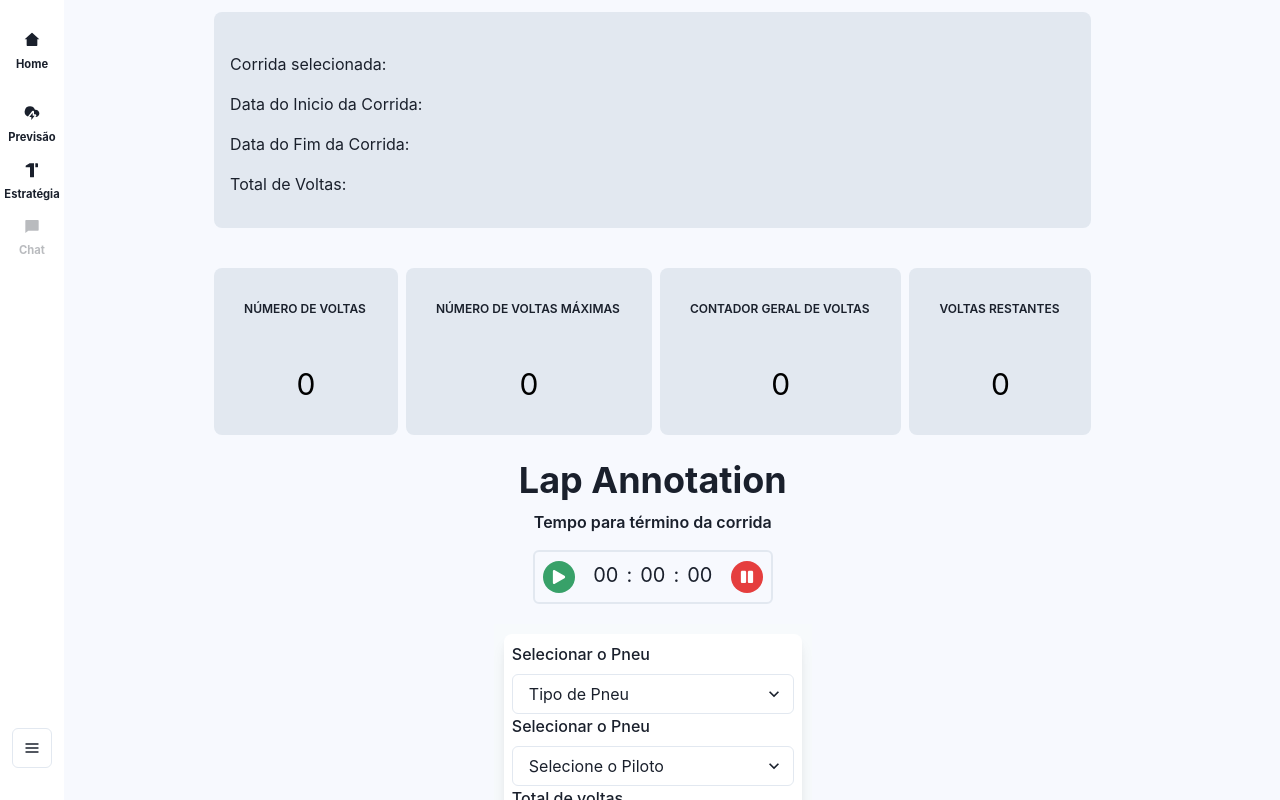
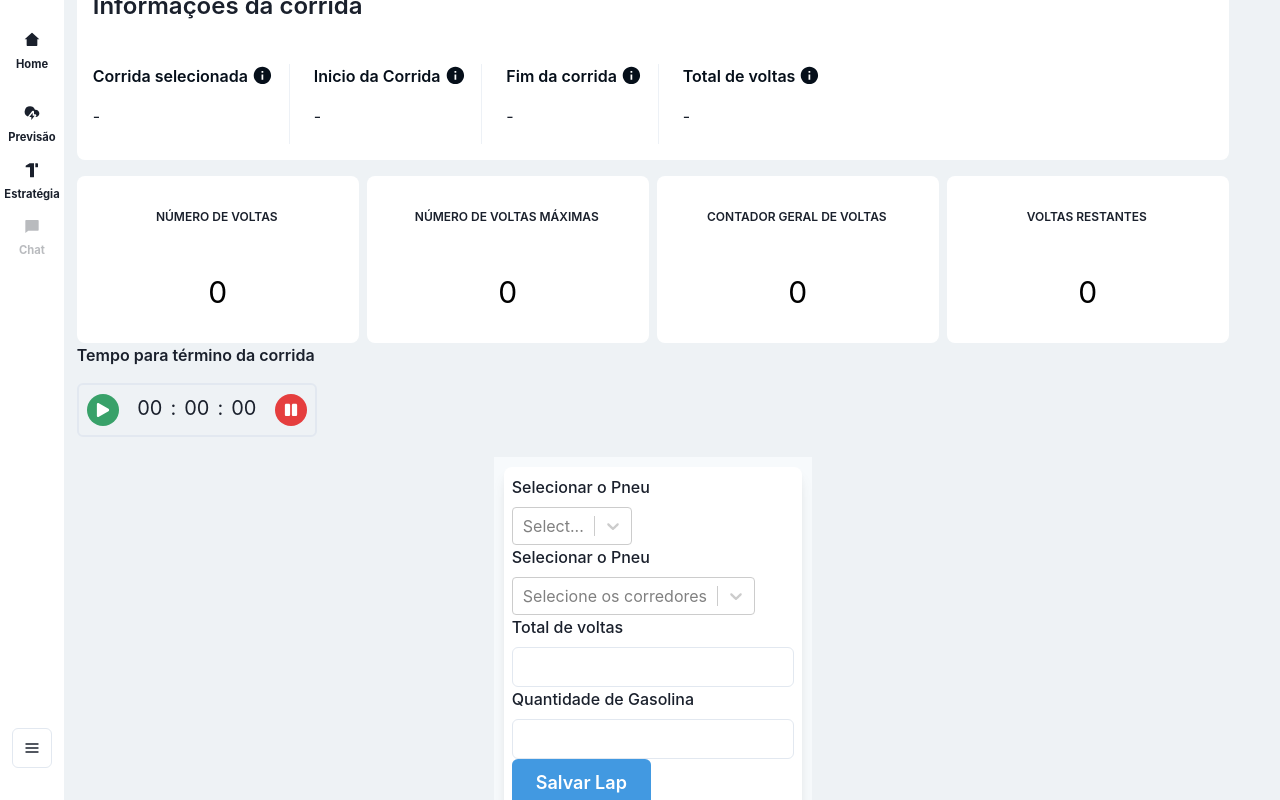
Before and after one commit to ICEI-PUC-Minas-PPLES-TI/plf-es-2023-1-ti5-5104100-race-engineering, a Next.js app in the folder codigo/web/race-engineering/: page /estrategy in a window 1280 px wide. Built offline with nearby package versions, Linux system fonts and the light colour scheme; no server answers.

Commit message:
refactor: estrategy

```diff
--- a/codigo/web/race-engineering/src/pages/_document.tsx
+++ b/codigo/web/race-engineering/src/pages/_document.tsx
@@ -6,7 +6,7 @@ export default function Document() {
       <Head />
       <body
         style={{
-          background: "#f7f9fe",
+          background: "#eef2f5",
         }}
       >
         <Main />
--- a/codigo/web/race-engineering/src/pages/estrategy/index.tsx
+++ b/codigo/web/race-engineering/src/pages/estrategy/index.tsx
@@ -6,7 +6,7 @@ import { useEffect, useState } from "react";
 import { useForm } from "react-hook-form";
 // Here we have used react-icons package for the icons
 import { GoChevronRight } from "react-icons/go";
-import { MdOutlineContentCopy } from "react-icons/md";
+import { RiInformationFill } from "react-icons/ri";
 
 import Sidebar from "@/components/sidebar/Sidebar";
 import { AuthProvider } from "@/context/AuthContext";
@@ -73,7 +73,7 @@ export default function App({ Component, pageProps }: AppProps) {
   const [laps, setLaps] = useState([]);
   const [selectedRace, setSelectedRace] = useState({});
   const [selectedIdRace, setSelectedIdRace] = useState("");
-  const [maxLap, setMaxLap] = useState(0);
+  const [maxLap, setMaxLap] = useState("");
   const { register, handleSubmit } = useForm<FormData>(); //nem vai precisar eu acho
 
   useEffect(() => {
@@ -119,43 +119,9 @@ export default function App({ Component, pageProps }: AppProps) {
       </Box>
 
       <ChakraProvider>
-        <Container maxW="6xl" px={{ base: 6, md: 3 }} py={14}>
-          <Stack
-            direction={{ base: "column", md: "row" }}
-            spacing={2}
-            justifyContent="center"
-          >
-            <Stack
-              direction="column"
-              spacing={6}
-              justifyContent="center"
-              mb={{ base: 3, md: 0 }}
-            >
-              <Box>
-                <chakra.h1
-                  fontSize="5xl"
-                  lineHeight={1}
-                  fontWeight="bold"
-                  textAlign="left"
-                >
-                  Defina a Estratégida <br />
-                  <chakra.span color="teal"> da Corrida</chakra.span>
-                </chakra.h1>
-              </Box>
-
-              <HStack spacing={{ base: 0, sm: 2 }} flexWrap="wrap">
-                <FormControl variant="floating" id="first-name">
-                  <FormLabel>Número de voltas máxima</FormLabel>
-                  <Input
-                    onChange={handleMaxLap}
-                    value={maxLap}
-                    placeholder="Digite o número de voltas máxima"
-                  />
-                </FormControl>
-              </HStack>
-
-              <Box w="100%" marginY="4">
-                <FormControl variant="floating" id="first-name">
+        <Box w="98vw" justifyContent="center" alignItems="center" padding="4%">
+          <Box display="flex" flexDir="row" bg="white" p={3} rounded="lg">
+            <FormControl mr="2" id="first-name" width="50%">
               <FormLabel>Corrida para a estratégia</FormLabel>
               <Select
                 placeholder="Selecione a corrida"
@@ -167,21 +133,128 @@ export default function App({ Component, pageProps }: AppProps) {
               >
                 {races.map((race) => (
                   <option key={race.id} value={race.id}>
-                        {/* {race.name} - {race.circuit}  N CONSIGO COLOCAR NA LINHA DE CIMA O ID e name na debaixo*/}
                     {race.name}
                   </option>
                 ))}
               </Select>
             </FormControl>
-                {selectedRace ? (
-                  <Box bg="gray.200" p="4" mt="24px" rounded="lg">
+            <FormControl ml="2" variant="floating" id="first-name" width="50%">
+              <FormLabel>Número de voltas máxima</FormLabel>
+              <Input
+                onChange={handleMaxLap}
+                value={maxLap}
+                placeholder="Digite o número de voltas máxima"
+              />
+            </FormControl>
+          </Box>
+
+          <Box w="100%" marginY="4">
+            <Box bg="white" p="4" mt="24px" rounded="lg">
+              <Text fontWeight="semibold" color="black.300" fontSize="24px">
+                Informações da corrida
+              </Text>
               <br />
-                    <p>Corrida selecionada: {selectedRace.name}</p>
-                    <p>Data do Inicio da Corrida: {selectedRace.startDate} </p>
-                    <p>Data do Fim da Corrida: {selectedRace.endDate} </p>
-                    <p>Total de Voltas: {selectedRace.totalLaps} </p>
+              <Stack direction="row">
+                <Box display="flex" flexDirection="row">
+                  <Box direction="row">
+                    <Text
+                      fontWeight="semibold"
+                      color="#060f1a"
+                      display="flex"
+                      justifyContent="center"
+                      alignItems="center"
+                    >
+                      Corrida selecionada
+                      <Icon
+                        as={RiInformationFill}
+                        ml={1}
+                        width="1.3em"
+                        height="1.3em"
+                      />
+                    </Text>
+                    <Text>{selectedRace.name ? selectedRace.name : "-"}</Text>
                   </Box>
-                ) : null}
+                  <Divider mx="16px" my="0" orientation="vertical" />
+                </Box>
+
+                <Box display="flex" flexDirection="row">
+                  <Box>
+                    <Text
+                      fontWeight="semibold"
+                      color="#060f1a"
+                      display="flex"
+                      justifyContent="center"
+                      alignItems="center"
+                    >
+                      Inicio da Corrida
+                      <Icon
+                        as={RiInformationFill}
+                        ml={1}
+                        width="1.3em"
+                        height="1.3em"
+                      />
+                    </Text>
+                    <Text>
+                      {selectedRace.startDate
+                        ? new Date(selectedRace.startDate).toLocaleString(
+                            "pt-BR"
+                          )
+                        : "-"}
+                    </Text>
+                  </Box>
+                  <Divider mx="16px" my="0" orientation="vertical" />
+                </Box>
+
+                <Box display="flex" flexDirection="row">
+                  <Box>
+                    <Text
+                      fontWeight="semibold"
+                      color="#060f1a"
+                      display="flex"
+                      justifyContent="center"
+                      alignItems="center"
+                    >
+                      Fim da corrida
+                      <Icon
+                        as={RiInformationFill}
+                        ml={1}
+                        width="1.3em"
+                        height="1.3em"
+                      />
+                    </Text>
+                    <Text>
+                      {selectedRace.endDate
+                        ? new Date(selectedRace.endDate).toLocaleString("pt-BR")
+                        : "-"}
+                    </Text>
+                  </Box>
+                  <Divider mx="16px" my="0" orientation="vertical" />
+                </Box>
+
+                <Box display="flex" flexDirection="row">
+                  <Box>
+                    <Text
+                      fontWeight="semibold"
+                      color="#060f1a"
+                      display="flex"
+                      justifyContent="center"
+                      alignItems="center"
+                    >
+                      Total de voltas
+                      <Icon
+                        as={RiInformationFill}
+                        ml={1}
+                        width="1.3em"
+                        height="1.3em"
+                      />
+                    </Text>
+                    <Text>
+                      {selectedRace.totalLaps ? selectedRace.totalLaps : "-"}
+                    </Text>
+                  </Box>
+                </Box>
+              </Stack>
+            </Box>
           </Box>
 
           <Stack
@@ -190,22 +263,12 @@ export default function App({ Component, pageProps }: AppProps) {
             alignItems="center"
           >
             <Card heading="Número de Voltas" detail="" label="" />
-                <Card
-                  heading="Número de Voltas Máximas"
-                  detail=""
-                  label={maxLap}
-                />
+            <Card heading="Número de Voltas Máximas" detail="" label={maxLap} />
             <Card heading="Contador Geral de Voltas" detail="" label="" />
             <Card heading="Voltas Restantes" detail="" label="" />
           </Stack>
-            </Stack>
-          </Stack>
 
           <Box display="flex" flexDirection="row" alignItems="center">
-            <Box flex="1" textAlign="center">
-              <Heading as="h2" size="xl" mt={6} mb={2}>
-                Lap Annotation
-              </Heading>
             <Box>
               <Text fontSize="md" fontWeight="semibold">
                 Tempo para término da corrida
@@ -213,12 +276,12 @@ export default function App({ Component, pageProps }: AppProps) {
               <Timer></Timer>
             </Box>
           </Box>
-          </Box>
 
           {/* FORMULARIO */}
           <Box display="flex" flexDirection="row" justifyContent="center">
             <Signup
               raceId={selectedRace.id}
+              races={races}
               onAfterSubmit={async () =>
                 await fetchLaps(Number(selectedRace.id))
               }
@@ -276,7 +339,7 @@ export default function App({ Component, pageProps }: AppProps) {
           >
             Confirmar Estratégia
           </Button>
-        </Container>
+        </Box>
       </ChakraProvider>
     </Box>
   );
@@ -294,11 +357,11 @@ const Card = ({
   return (
     <Stack
       direction="column"
-      bg={useColorModeValue("gray.200", "gray.700")}
+      bg="white"
       p={3}
       rounded="lg"
       spacing={1}
-      maxW="450px"
+      width="100%"
       h="max-content"
     >
       <Text
--- a/codigo/web/race-engineering/src/pages/form/index.tsx
+++ b/codigo/web/race-engineering/src/pages/form/index.tsx
@@ -1,6 +1,8 @@
 import { useRouter } from "next/router";
-import { useState } from "react";
+import { useEffect, useState } from "react";
 import { useForm } from "react-hook-form";
+import Select from "react-select";
+import makeAnimated from "react-select/animated";
 
 import Timer from "@/pages/timer";
 import api from "@/services/api";
@@ -16,9 +18,6 @@ import {
   HStack,
   Input,
   InputGroup,
-  InputRightElement,
-  Link,
-  Select,
   Stack,
   Text,
   useColorModeValue,
@@ -36,19 +35,28 @@ type Estrategy = {
 export default function SignupCard({
   raceId,
   onAfterSubmit,
+  races,
 }: {
   raceId: String;
   onAfterSubmit: () => {};
+  races: [];
 }) {
   const [showPassword, setShowPassword] = useState(false);
   const [selectedTire, setSelectedTire] = useState("");
+  const [drivers, setDrivers] = useState([]);
   const { register, handleSubmit } = useForm<FormData>();
   const handleChange = (event: any) => {
     setSelectedTire(event.target.value);
   };
+  const animatedComponents = makeAnimated();
+  const [selectedDrivers, setSelectedDrivers] = useState([]);
 
   const toast = useToast();
-  const router = useRouter();
+
+  const fetchDrivers = async () => {
+    const { data } = await api.get("/drivers");
+    setDrivers(data);
+  };
 
   const onSubmit = handleSubmit((data, event) => {
     api
@@ -71,6 +79,10 @@ export default function SignupCard({
         });
       });
   });
+
+  useEffect(() => {
+    fetchDrivers();
+  }, [raceId]);
 
   return (
     <Flex
@@ -95,10 +107,10 @@ export default function SignupCard({
                   <InputGroup id="tire">
                     <Select
                       value={selectedTire}
-                      {...register("tire")} //n é erro
+                      {...register("tire")}
                       onChange={handleChange}
                     >
-                      {/* //deve ser dry e wet  OBS ELE NAO VEM DO BACKEND*/}
+                      {" "}
                       <option hidden>Tipo de Pneu</option>
                       <option label="dry" id="dry">
                         Dry
@@ -108,38 +120,26 @@ export default function SignupCard({
                       </option>
                     </Select>
                   </InputGroup>
-                  {/* <FormLabel>Tipo Pneu</FormLabel>
-                  <Input type="text" /> */}
-                  {/* </FormControl> */}
                 </Box>
 
                 <Box>
-                  {/* <FormControl id="tire"> */}
                   <FormLabel>Selecionar o Pneu</FormLabel>
                   <InputGroup id="drivers">
                     <Select
-                      value={selectedTire}
-                      {...register("drivers")} //n é erro
-                      onChange={handleChange}
-                    >
-                      {/*Tem que ver no back mas é temporario*/}
-                      <option hidden>Selecione o Piloto</option>
-                      <option label="piloto1" id="piloto1">
-                        piloto1
-                      </option>
-                      <option label="piloto2" id="piloto2">
-                        piloto2
-                      </option>
-                    </Select>
+                      closeMenuOnSelect={false}
+                      components={animatedComponents}
+                      options={dataToSelectOptions({
+                        list: drivers,
+                        params: { label: "name", value: "id" },
+                      })}
+                      onChange={(option: any) => {
+                        setSelectedDrivers(option);
+                      }}
+                      value={selectedDrivers}
+                      placeholder="Selecione os corredores"
+                    />
                   </InputGroup>
-                  {/* </FormControl> */}
-                  {/* <FormControl id="piloto">
-                  <FormLabel>Piloto</FormLabel>
-                  <Input type="text" />
-                </FormControl> */}
                 </Box>
-
-                {/* <Box w="100%" marginY="4"> */}
 
                 <Box>
                   <FormLabel>Total de voltas</FormLabel>
@@ -150,12 +150,6 @@ export default function SignupCard({
                     />
                   </InputGroup>
                 </Box>
-                {/* <Box>
-                <FormControl id="voltas">
-                  <FormLabel>Número de voltas</FormLabel>
-                  <Input type="text" />
-                </FormControl>
-              </Box> */}
 
                 <Box>
                   <FormLabel>Quantidade de Gasolina</FormLabel>
@@ -166,15 +160,8 @@ export default function SignupCard({
                     />
                   </InputGroup>
                 </Box>
-                {/* <Box>
-                <FormControl id="voltas">
-                  <FormLabel>Quantidade gasolina no tanque</FormLabel>
-                  <Input type="text" />
-                </FormControl>
-              </Box> */}
 
                 <Box>
-                  <Stack spacing={2} pt={1}>
                   <Button
                     loadingText="Submitting"
                     size="lg"
@@ -183,11 +170,10 @@ export default function SignupCard({
                     _hover={{
                       bg: "blue.500",
                     }}
-                      type="submit" //tava faltando o type submit
+                    type="submit"
                   >
                     Salvar Lap
                   </Button>
-                  </Stack>
                 </Box>
               </FormControl>
             </HStack>
```
Lines whose indentation alone changed are shown as unchanged.
